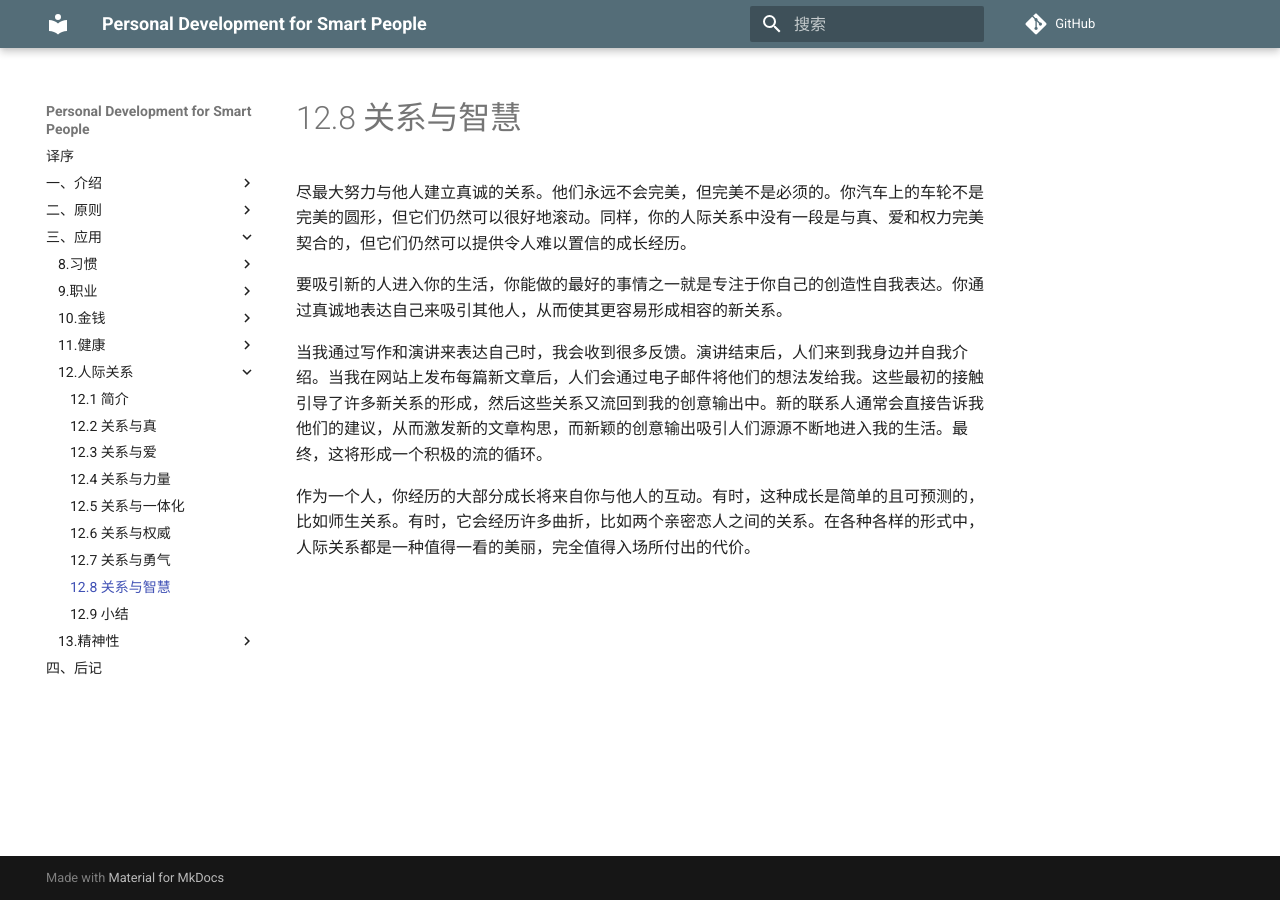
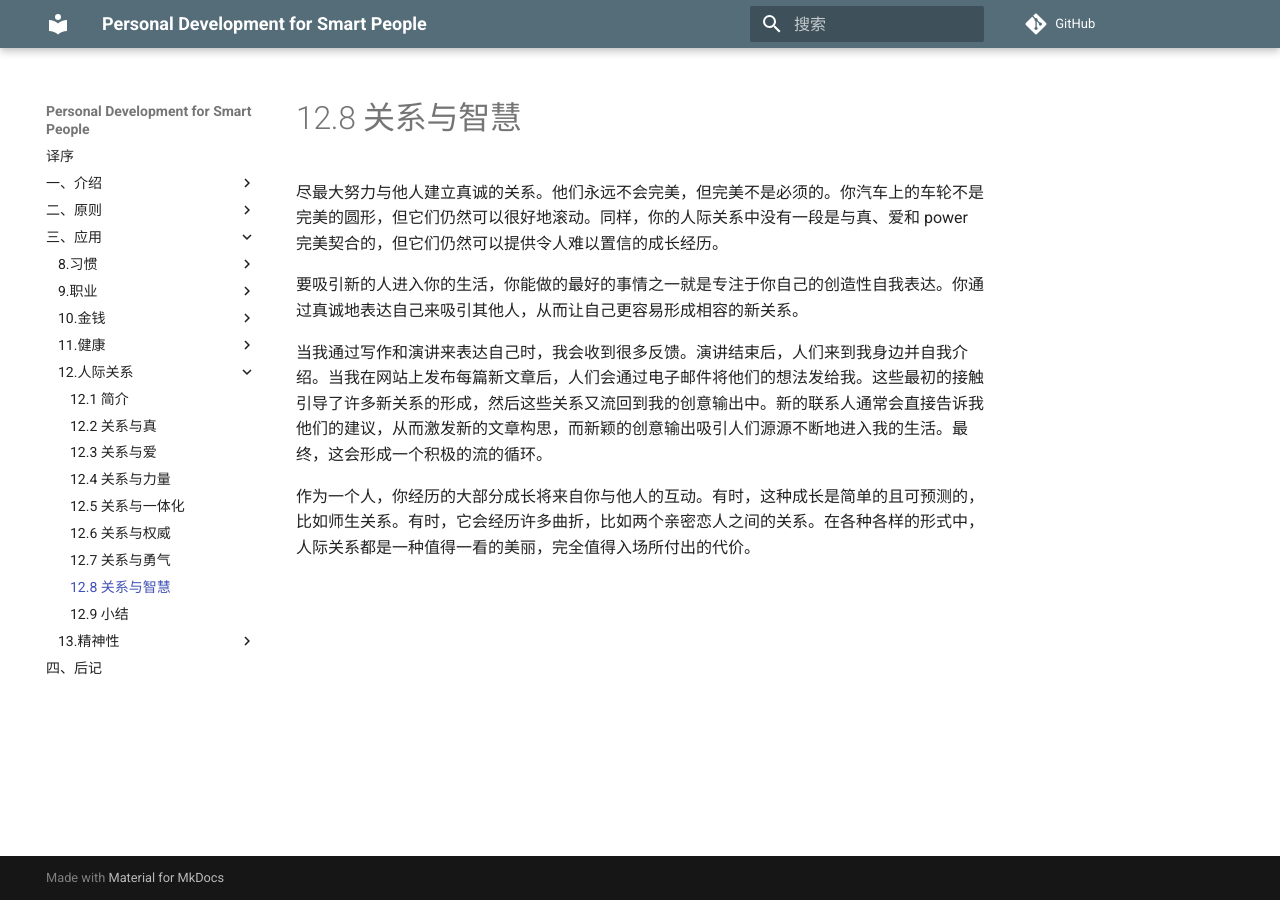
Before and after one commit to wtsnwei/pdsp, an MkDocs documentation site: the page built from docs/3.Application/12.relationships/07.relationships-and-intelligence.md, in a window 1280 px wide. Built offline with MkDocs 1.6.1 and Material for MkDocs 9.7.7, drawn with Linux system fonts in a browser that asks for light colours; comment, search, counter and statistics services are not loaded.

Commit message:
修正语句

```diff
--- a/docs/3.Application/12.relationships/07.relationships-and-intelligence.md
+++ b/docs/3.Application/12.relationships/07.relationships-and-intelligence.md
@@ -3,10 +3,10 @@ title:      Relationships and Intelligence
 date:       2021-03-17
 ---
 
-尽最大努力与他人建立真诚的关系。他们永远不会完美，但完美不是必须的。你汽车上的车轮不是完美的圆形，但它们仍然可以很好地滚动。同样，你的人际关系中没有一段是与真、爱和权力完美契合的，但它们仍然可以提供令人难以置信的成长经历。
+尽最大努力与他人建立真诚的关系。他们永远不会完美，但完美不是必须的。你汽车上的车轮不是完美的圆形，但它们仍然可以很好地滚动。同样，你的人际关系中没有一段是与真、爱和 power 完美契合的，但它们仍然可以提供令人难以置信的成长经历。
 
-要吸引新的人进入你的生活，你能做的最好的事情之一就是专注于你自己的创造性自我表达。你通过真诚地表达自己来吸引其他人，从而使其更容易形成相容的新关系。
+要吸引新的人进入你的生活，你能做的最好的事情之一就是专注于你自己的创造性自我表达。你通过真诚地表达自己来吸引其他人，从而让自己更容易形成相容的新关系。
 
-当我通过写作和演讲来表达自己时，我会收到很多反馈。演讲结束后，人们来到我身边并自我介绍。当我在网站上发布每篇新文章后，人们会通过电子邮件将他们的想法发给我。这些最初的接触引导了许多新关系的形成，然后这些关系又流回到我的创意输出中。新的联系人通常会直接告诉我他们的建议，从而激发新的文章构思，而新颖的创意输出吸引人们源源不断地进入我的生活。最终，这将形成一个积极的流的循环。
+当我通过写作和演讲来表达自己时，我会收到很多反馈。演讲结束后，人们来到我身边并自我介绍。当我在网站上发布每篇新文章后，人们会通过电子邮件将他们的想法发给我。这些最初的接触引导了许多新关系的形成，然后这些关系又流回到我的创意输出中。新的联系人通常会直接告诉我他们的建议，从而激发新的文章构思，而新颖的创意输出吸引人们源源不断地进入我的生活。最终，这会形成一个积极的流的循环。
 
 作为一个人，你经历的大部分成长将来自你与他人的互动。有时，这种成长是简单的且可预测的，比如师生关系。有时，它会经历许多曲折，比如两个亲密恋人之间的关系。在各种各样的形式中，人际关系都是一种值得一看的美丽，完全值得入场所付出的代价。
```
Also changed, not shown: docs/3.Application/12.relationships/08.小结.md (+6 -1 lines).
